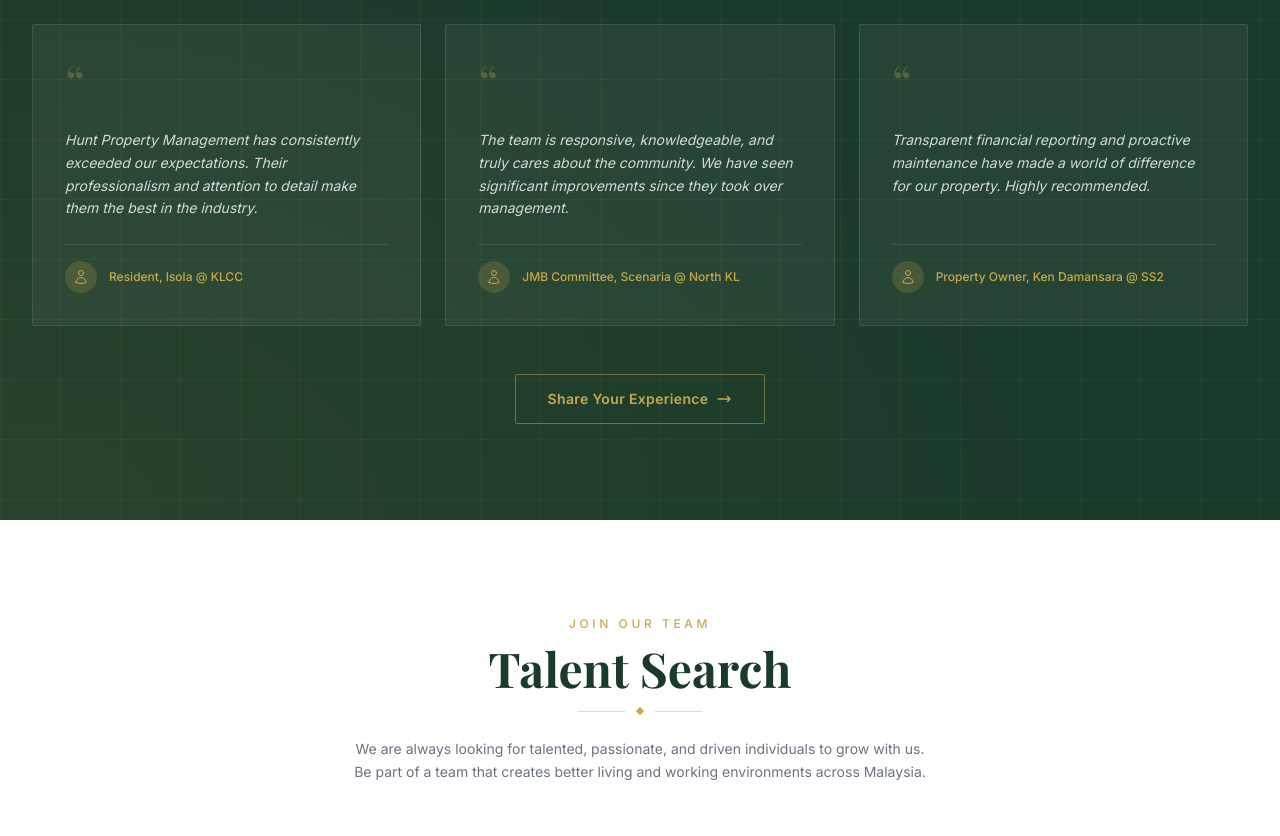
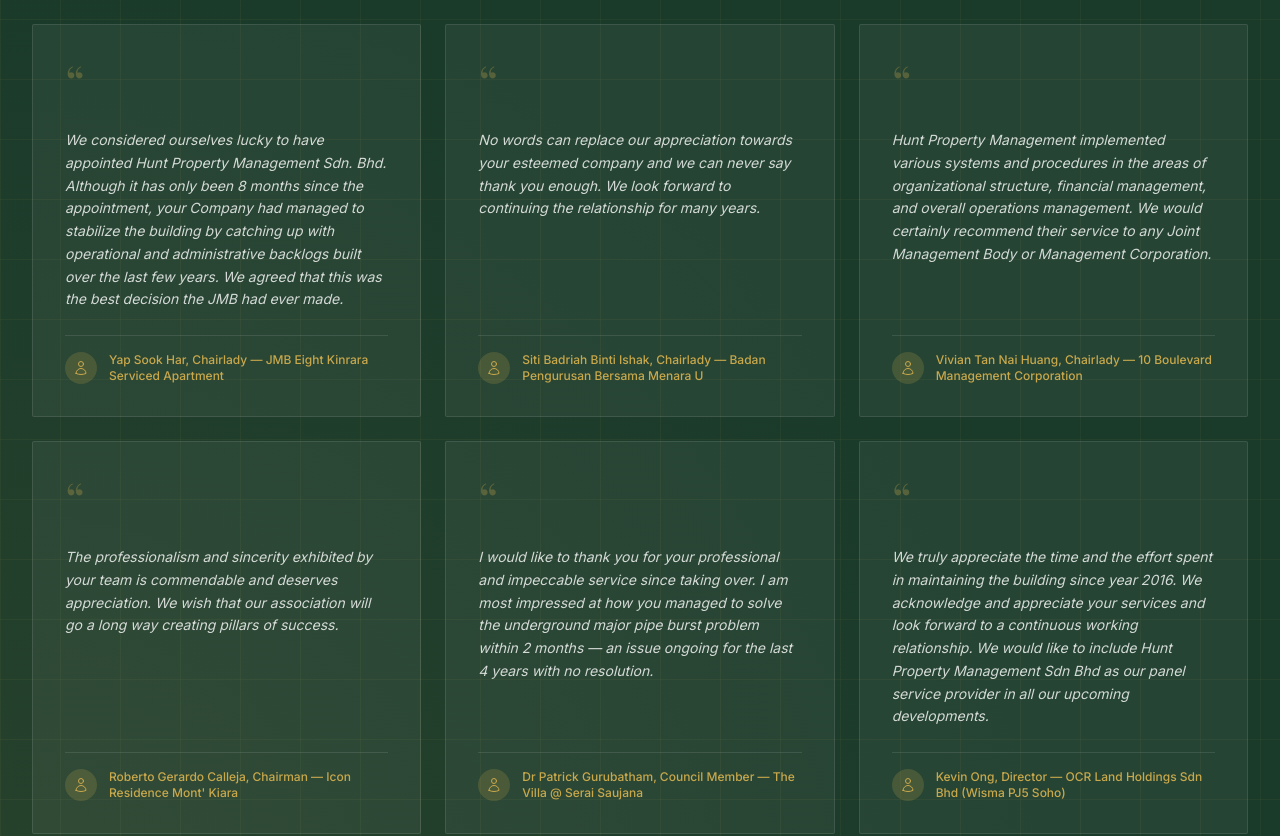
Before and after one commit to nicholasngzh/hunt-properties-website, a Next.js app: page /hunt-properties-website/ in a window 1280 px wide. Shown: the part 7560-8396 px from the top of the page. Built offline with nearby package versions, Linux system fonts and the light colour scheme.

Commit message:
update testimonials with real data

```diff
--- a/src/components/Testimonials.tsx
+++ b/src/components/Testimonials.tsx
@@ -2,16 +2,28 @@
 
 const TESTIMONIALS = [
   {
-    quote: 'Hunt Property Management has consistently exceeded our expectations. Their professionalism and attention to detail make them the best in the industry.',
-    author: 'Resident, Isola @ KLCC',
+    quote: 'We considered ourselves lucky to have appointed Hunt Property Management Sdn. Bhd. Although it has only been 8 months since the appointment, your Company had managed to stabilize the building by catching up with operational and administrative backlogs built over the last few years. We agreed that this was the best decision the JMB had ever made.',
+    author: 'Yap Sook Har, Chairlady — JMB Eight Kinrara Serviced Apartment',
   },
   {
-    quote: 'The team is responsive, knowledgeable, and truly cares about the community. We have seen significant improvements since they took over management.',
-    author: 'JMB Committee, Scenaria @ North KL',
+    quote: 'No words can replace our appreciation towards your esteemed company and we can never say thank you enough. We look forward to continuing the relationship for many years.',
+    author: 'Siti Badriah Binti Ishak, Chairlady — Badan Pengurusan Bersama Menara U',
   },
   {
-    quote: 'Transparent financial reporting and proactive maintenance have made a world of difference for our property. Highly recommended.',
-    author: 'Property Owner, Ken Damansara @ SS2',
+    quote: 'Hunt Property Management implemented various systems and procedures in the areas of organizational structure, financial management, and overall operations management. We would certainly recommend their service to any Joint Management Body or Management Corporation.',
+    author: 'Vivian Tan Nai Huang, Chairlady — 10 Boulevard Management Corporation',
+  },
+  {
+    quote: 'The professionalism and sincerity exhibited by your team is commendable and deserves appreciation. We wish that our association will go a long way creating pillars of success.',
+    author: 'Roberto Gerardo Calleja, Chairman — Icon Residence Mont\' Kiara',
+  },
+  {
+    quote: 'I would like to thank you for your professional and impeccable service since taking over. I am most impressed at how you managed to solve the underground major pipe burst problem within 2 months — an issue ongoing for the last 4 years with no resolution.',
+    author: 'Dr Patrick Gurubatham, Council Member — The Villa @ Serai Saujana',
+  },
+  {
+    quote: 'We truly appreciate the time and the effort spent in maintaining the building since year 2016. We acknowledge and appreciate your services and look forward to a continuous working relationship. We would like to include Hunt Property Management Sdn Bhd as our panel service provider in all our upcoming developments.',
+    author: 'Kevin Ong, Director — OCR Land Holdings Sdn Bhd (Wisma PJ5 Soho)',
   },
 ]
 
@@ -51,7 +63,7 @@
         </ScrollReveal>
 
         {/* Testimonial cards */}
-        <div className="grid grid-cols-1 md:grid-cols-3 gap-6 mb-12">
+        <div className="grid grid-cols-1 md:grid-cols-2 lg:grid-cols-3 gap-6 mb-12">
           {TESTIMONIALS.map((t, i) => (
             <ScrollReveal key={i} delay={(Math.min(i, 4) as 0 | 1 | 2 | 3 | 4)}>
               <div className="bg-white/5 border border-white/10 rounded-sm p-8 flex flex-col gap-6 hover:border-gold/40 hover:bg-white/10 transition-all duration-300 h-full">
@@ -73,10 +85,12 @@
         {/* CTA to view more */}
         <ScrollReveal className="text-center">
           <a
-            href="#contact"
+            href="https://1drv.ms/f/c/8bf50eb0acba6e91/IgDuQ4rm0AyCR5Lh0GDUkXnuAZQNxHqxTTS_Do0h0FWxsCs?e=RFrVKt"
+            target="_blank"
+            rel="noopener noreferrer"
             className="inline-flex items-center gap-2 border border-gold/50 hover:border-gold text-gold hover:text-gold-light text-sm font-semibold px-8 py-3.5 rounded-sm transition-all duration-200 tracking-wide hover:-translate-y-0.5"
           >
-            Share Your Experience
+            View All Letters of Appreciation
             <svg className="w-4 h-4" fill="none" stroke="currentColor" viewBox="0 0 24 24">
               <path strokeLinecap="round" strokeLinejoin="round" strokeWidth={2} d="M17 8l4 4m0 0l-4 4m4-4H3" />
             </svg>
```
